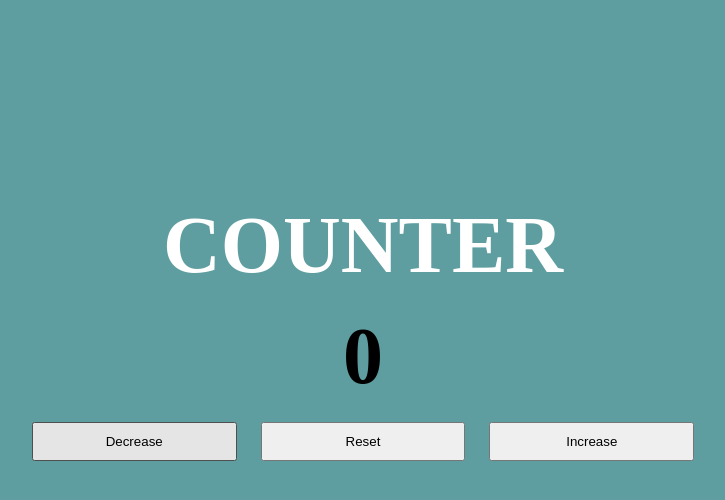
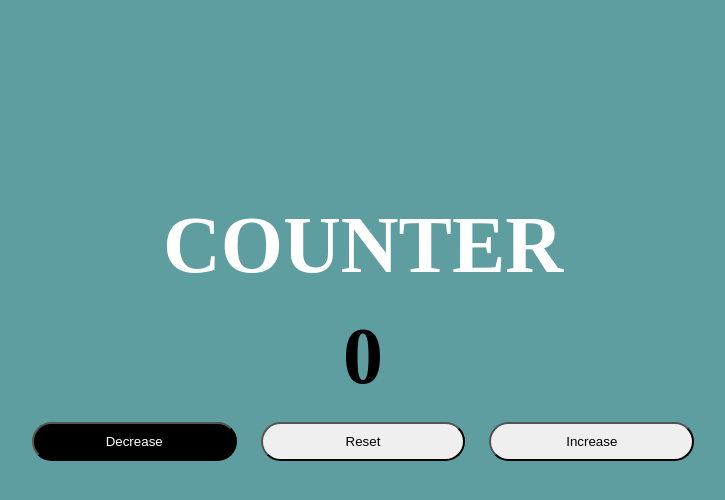
Before and after one commit to AbdoSadory/simpleCounter, a plain HTML site: page index.html in a window 1280 px wide. In both pictures the pointer is over the button "Decrease". Shown: the whole page, without its empty margins (277-1002 px from the left). Drawn offline with Linux system fonts and the light colour scheme.

Commit message:
Simple Counter Task 2 - adding hover

```diff
--- a/style.css
+++ b/style.css
@@ -33,5 +33,11 @@ body {
   padding: 10px;
   margin: 0px 10px;
   text-transform: capitalize;
-  /* font-size: 20px; */
+  border-radius: 25px;
 }
+
+.btn:hover {
+  background-color: black;
+  color: white;
+  transition: 0.3s;
+}
```
